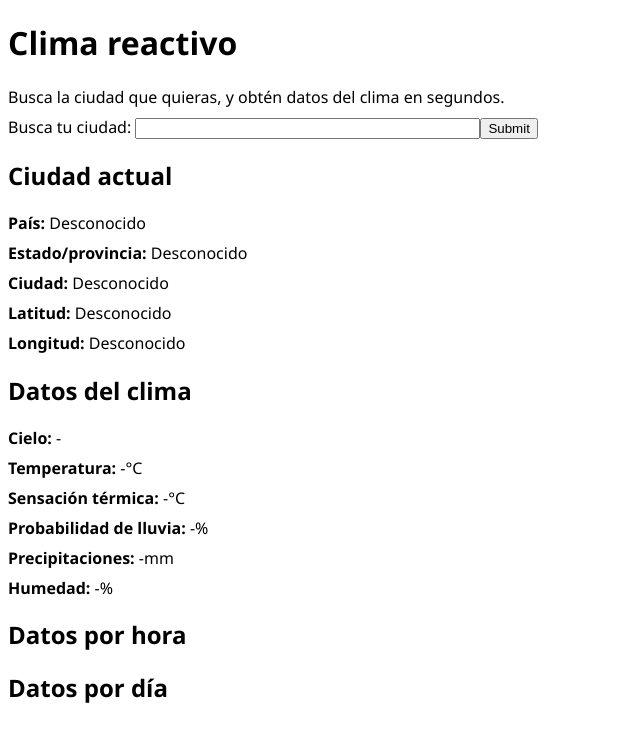
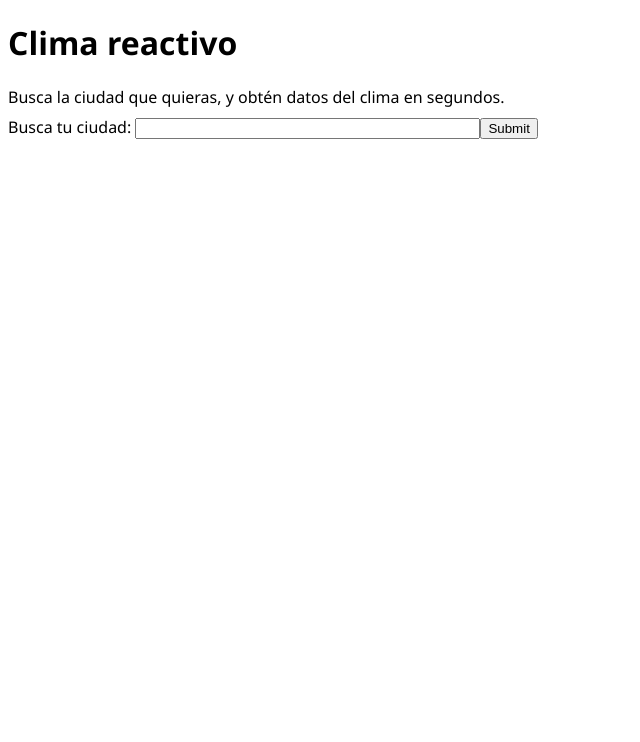
Before and after one commit to FacuA0/reactive-weather, a React (Vite) app: page / in a window 1280 px wide. Shown: the top 742 px of the page, without its empty margins (0-640 px from the left). Built offline with nearby package versions, Linux system fonts and the light colour scheme.

Commit message:
Separado en doble página

```diff
--- a/src/App.jsx
+++ b/src/App.jsx
@@ -7,8 +7,8 @@ import Hour from './components/Hour';
 import './App.css';
 
 function App() {
-    const [city, setCity] = useState({});
-    const [now, setNow] = useState({});
+    const [city, setCity] = useState(null);
+    const [now, setNow] = useState(null);
     const [hourly, setHourly] = useState([]);
     const [daily, setDaily] = useState([]);
 
@@ -62,11 +62,18 @@ function App() {
         <Hour key={"hour-" + hour.time} hour={hour}/>
     ));
 
-    return (
+    const searchPage = (
         <>
             <h1>Clima reactivo</h1>
             <p>Busca la ciudad que quieras, y obtén datos del clima en segundos.</p>
             <CitySearch setCity={setNewCity} />
+        </>
+    );
+
+    const weatherPage = (
+        <>
+            <h1>Clima reactivo</h1>
+            <button onClick={() => setCity(null)}>Volver</button>
 
             <div id="datos-ciudad">
                 <h2>Ciudad actual</h2>
@@ -92,7 +99,9 @@ function App() {
                 </ul>
             </div>
         </>
-    )
+    );
+
+    return !city ? searchPage : weatherPage;
 }
 
 export default App
--- a/src/components/City.jsx
+++ b/src/components/City.jsx
@@ -1,4 +1,6 @@
 function City({ city }) {
+    city = city || {};
+
     return (
         <>
             <p><b>País:</b> {city.country || "Desconocido"}</p>
--- a/src/components/Day.jsx
+++ b/src/components/Day.jsx
@@ -1,4 +1,4 @@
-import { convertWeathertoHuman, dateToHuman } from "../utils";
+import { convertWeatherToHuman, dateToHuman } from "../utils";
 
 function Day({ day }) {
     //console.log("Day", day);
@@ -6,7 +6,7 @@ function Day({ day }) {
     return (
         <li>
             <p><b>{dateToHuman(day.time)}</b></p>
-            <p><b>Cielo:</b> {convertWeathertoHuman(day.weather_code) ?? "-"}</p>
+            <p><b>Cielo:</b> {convertWeatherToHuman(day.weather_code) ?? "-"}</p>
             <p><b>Temperatura máx:</b> {day.temperature_2m_max ?? "-"}°C</p>
             <p><b>Temperatura mín:</b> {day.temperature_2m_min ?? "-"}°C</p>
             <p><b>Probabilidad:</b> {day.precipitation_probability_mean ?? "-"}%</p>
--- a/src/components/Hour.jsx
+++ b/src/components/Hour.jsx
@@ -1,4 +1,4 @@
-import { convertWeathertoHuman } from "../utils";
+import { convertWeatherToHuman } from "../utils";
 
 function Hour({ hour }) {
     //console.log("Hour", hour);
@@ -6,7 +6,7 @@ function Hour({ hour }) {
     return (
         <li>
             <p><b>{hour.time.substring(hour.time.indexOf("T") + 1)}</b></p>
-            <p><b>Cielo:</b> {convertWeathertoHuman(hour.weather_code) ?? "-"}</p>
+            <p><b>Cielo:</b> {convertWeatherToHuman(hour.weather_code) ?? "-"}</p>
             <p><b>Temperatura:</b> {hour.temperature_2m ?? "-"}°C</p>
             <p><b>Probabilidad:</b> {hour.precipitation_probability ?? "-"}%</p>
         </li>
--- a/src/components/Now.jsx
+++ b/src/components/Now.jsx
@@ -1,11 +1,13 @@
-import { convertWeathertoHuman } from "../utils";
+import { convertWeatherToHuman } from "../utils";
 
 function Now({ now }) {
     //console.log("Now", now);
 
+    now = now || {};
+
     return (
         <>
-            <p><b>Cielo:</b> {convertWeathertoHuman(now.weather_code) ?? "-"}</p>
+            <p><b>Cielo:</b> {convertWeatherToHuman(now.weather_code) ?? "-"}</p>
             <p><b>Temperatura:</b> {now.temperature_2m ?? "-"}°C</p>
             <p><b>Sensación térmica:</b> {now.apparent_temperature ?? "-"}°C</p>
             <p><b>Probabilidad de lluvia:</b> {now.precipitation_probability ?? "-"}%</p>
--- a/src/utils.jsx
+++ b/src/utils.jsx
@@ -1,4 +1,4 @@
-function convertWeathertoHuman(code) {
+function convertWeatherToHuman(code) {
     if (code == 0) return "Despejado";
     if (code == 1) return "Parcialmente despejado";
     if (code == 2) return "Parcialmente nublado";
@@ -39,6 +39,6 @@ function dateToHuman(date) {
 }
 
 export {
-    convertWeathertoHuman,
+    convertWeatherToHuman,
     dateToHuman
 };
```
Also changed, not shown: src/assets/icons/default.svg (added).
